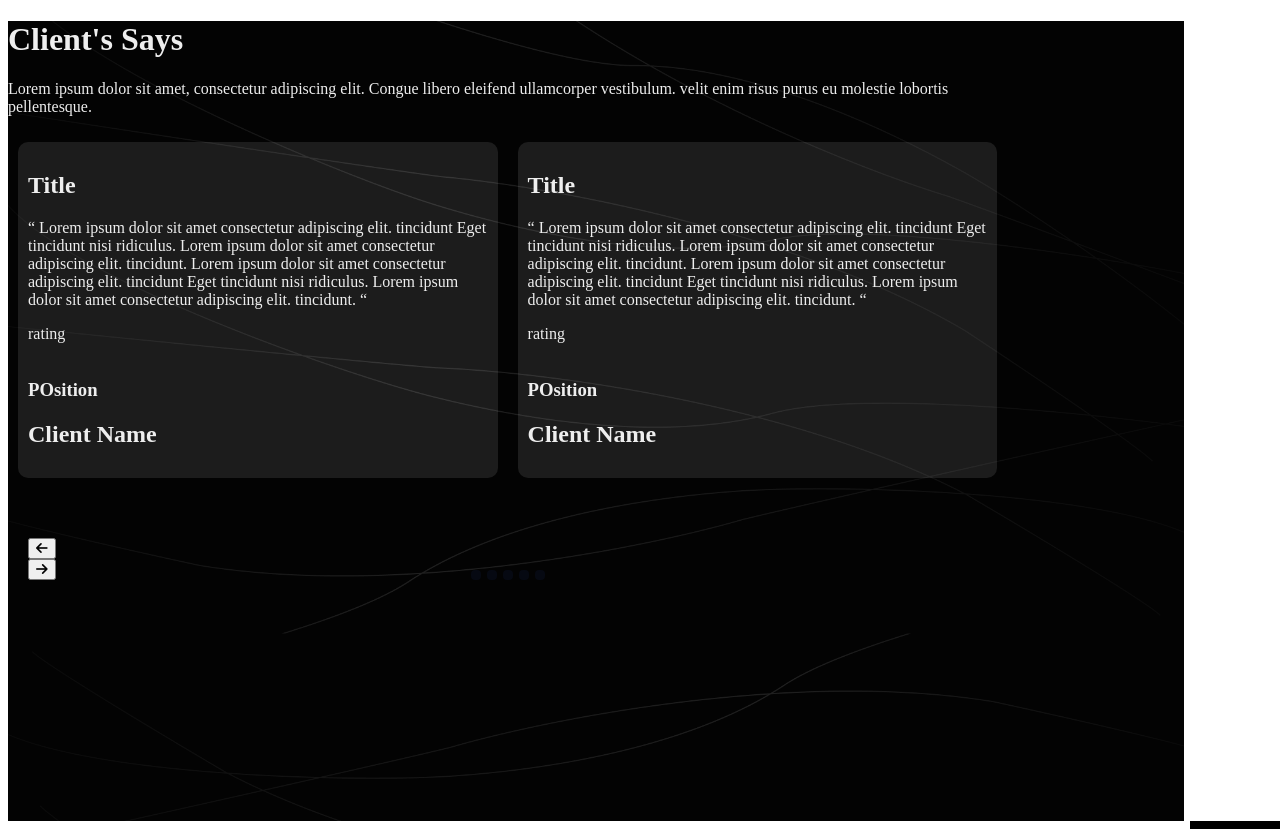
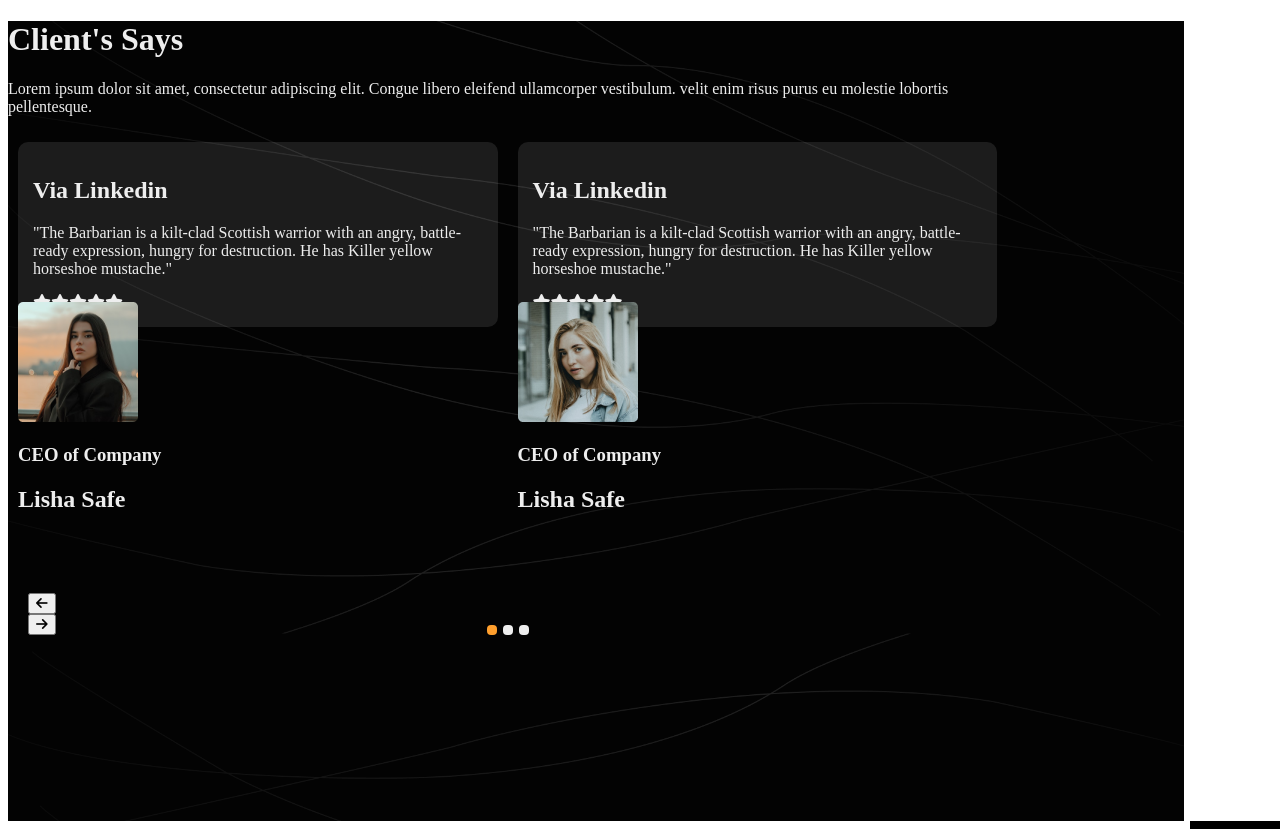
Before and after one commit to mahmudulhsn/vue-portfolio, a Vue app: page /client in a window 1280 px wide. Built offline with nearby package versions, Linux system fonts and the light colour scheme.

Commit message:
client done

```diff
--- a/src/Seeds/Items.js
+++ b/src/Seeds/Items.js
@@ -1,77 +1,32 @@
 export default [
   {
     id: 1,
-        alias: "barbarian",
-        title: "The Barbarian",
-        descr:
+    name: "Lisha Safe",
+    position: "CEO of Company",
+    media: "Linkedin",
+    comments:
       "The Barbarian is a kilt-clad Scottish warrior with an angry, battle-ready expression, hungry for destruction. He has Killer yellow horseshoe mustache.",
-        img:
-            "https://tocode.ru/static/uploads/courses/3/clash-of-clans-images/barbarian.png",
-        lvl: 4,
-        info: [
-            { title: "training", value: "20s" },
-            { title: "speed", value: "16" },
-            { title: "cost", value: "150" }
-        ]
+    img: "../../src/assets/img/clients/client-1.png",
+    rating: 4,
   },
   {
     id: 2,
-        alias: "archer",
-        title: "The Archer",
-        descr:
-            "The Archer is a female warrior with sharp eyes. She wears a short, light green dress, a hooded cape, a leather belt and an attached small pouch.",
-        img:
-            "https://tocode.ru/static/uploads/courses/3/clash-of-clans-images/archer.png",
-        lvl: 4,
-        info: [
-            { title: "training", value: "25s" },
-            { title: "speed", value: "24" },
-            { title: "cost", value: "300" }
-        ]
+    name: "Lisha Safe",
+    position: "CEO of Company",
+    media: "Linkedin",
+    comments:
+      "The Barbarian is a kilt-clad Scottish warrior with an angry, battle-ready expression, hungry for destruction. He has Killer yellow horseshoe mustache.",
+    img: "../../src/assets/img/clients/client-2.png",
+    rating: 4,
   },
   {
     id: 3,
-        alias: "giant",
-        title: "The Giant",
-        descr:
-            "Slow, steady and powerful, Giants are massive warriors that soak up huge amounts of damage. Show them a turret or cannon and you will see their fury unleashed!",
-        img:
-            "https://tocode.ru/static/uploads/courses/3/clash-of-clans-images/giant.png",
-        lvl: 4,
-        info: [
-            { title: "training", value: "2m" },
-            { title: "speed", value: "12" },
-            { title: "cost", value: "2250" }
-        ]
+    name: "Lisha Safe",
+    position: "CEO of Company",
+    media: "Linkedin",
+    comments:
+      "The Barbarian is a kilt-clad Scottish warrior with an angry, battle-ready expression, hungry for destruction. He has Killer yellow horseshoe mustache.",
+    img: "../../src/assets/img/clients/client-1.png",
+    rating: 3,
   },
-    {
-        id: 4,
-        alias: "goblin",
-        title: "The Goblin",
-        descr:
-            "These pesky little creatures only have eyes for one thing: LOOT! They are faster than a Spring Trap, and their hunger for resources is limitless.",
-        img:
-            "https://tocode.ru/static/uploads/courses/3/clash-of-clans-images/goblin.png",
-        lvl: 5,
-        info: [
-            { title: "training", value: "30s" },
-            { title: "speed", value: "32" },
-            { title: "cost", value: "100" }
-        ]
-    },
-    {
-        id: 5,
-        alias: "wizard",
-        title: "The Wizard",
-        descr:
-            "The Wizard is a terrifying presence on the battlefield. Pair him up with some of his fellows and cast concentrated blasts of destruction on anything, land or sky!",
-        img:
-            "https://tocode.ru/static/uploads/courses/3/clash-of-clans-images/wizard.png",
-        lvl: 6,
-        info: [
-            { title: "training", value: "5m" },
-            { title: "speed", value: "16" },
-            { title: "cost", value: "3800" }
-        ]
-    }
 ];
--- a/src/components/Carousel/TheCard.vue
+++ b/src/components/Carousel/TheCard.vue
@@ -1,21 +1,29 @@
 <template>
-  <div class="card flex flex-col">
-    <div class="">
-      <h1>Title</h1>
-      <p>
-        “ Lorem ipsum dolor sit amet consectetur adipiscing elit. tincidunt Eget
-        tincidunt nisi ridiculus. Lorem ipsum dolor sit amet consectetur
-        adipiscing elit. tincidunt. Lorem ipsum dolor sit amet consectetur
-        adipiscing elit. tincidunt Eget tincidunt nisi ridiculus. Lorem ipsum
-        dolor sit amet consectetur adipiscing elit. tincidunt. “
-      </p>
-      <div>rating</div>
+  <div class="card flex flex-col mt-8">
+    <div class="card-head flex flex-col">
+      <h1>
+        <span class="float-left border-b leading-loose">
+          Via {{ item.media }}</span
+        >
+      </h1>
+      <p class="my-8">"{{ item.comments }}"</p>
+      <div class="rating">
+        <span class="float-right">
+          <span v-for="rating in 5" :key="rating">
+            <span v-if="rating <= item.rating" class="text-default mr-1"
+              ><i class="fa-solid fa-star"></i
+            ></span>
+            <span v-else><i class="fa-solid fa-star"></i></span>
+          </span>
+        </span>
+      </div>
     </div>
-    <div>
-      <img src="" alt="" />
-      <div>
-        <h3>POsition</h3>
-        <h1>Client Name</h1>
+
+    <div class="client-info flex items-end space-x-6">
+      <img :src="item.img" alt="" />
+      <div class="flex flex-col items-start">
+        <h3>{{ item.position }}</h3>
+        <h1>{{ item.name }}</h1>
       </div>
     </div>
   </div>
@@ -24,19 +32,9 @@
 <script>
 export default {
   props: {
-    name: {
-      type: String,
+    item: {
+      type: Object,
       required: true,
-    },
-    title: {
-      type: String,
-      required: true,
-    },
-    imgUrl: {
-      type: String,
-    },
-    link: {
-      type: String,
     },
   },
 };
@@ -44,9 +42,16 @@ export default {
 
 <style scoped>
 .card {
+  position: relative;
+}
+.card-head {
   background: rgba(255, 255, 255, 0.1);
   border-radius: 10px;
-  padding: 10px;
+  padding: 15px;
   margin: 10px;
 }
+.client-info {
+  padding: 10px;
+  margin-top: -45px;
+}
 </style>
--- a/src/components/Portfolios/SinglePortfolio.vue
+++ b/src/components/Portfolios/SinglePortfolio.vue
@@ -44,7 +44,7 @@ export default {
 <style scoped>
 .overlay {
   /* display: block; */
-  visibility: visible;
+  visibility: hidden;
   background: rgba(0, 0, 0, 0.8);
   width: 89%;
   height: 85%;
--- a/src/views/ClientView.vue
+++ b/src/views/ClientView.vue
@@ -23,12 +23,7 @@
           :breakpoints="breakpoints"
         >
           <slide class="card__wrapper" v-for="item in items" :key="item.id">
-            <TheCard
-              :name="`${item.lvl} lvl`"
-              :title="item.title"
-              :imgUrl="item.img"
-              :link="`/${item.alias}`"
-            >
+            <TheCard :item="item">
               <template v-slot:body>
                 {{ item.descr }}
               </template>
@@ -42,7 +37,7 @@
             <div class="navigation flex justify-between">
               <div class="prev">
                 <button
-                  @click="next"
+                  @click="prev"
                   class="float-left px-3 py-1 bg-white text-black rounded"
                 >
                   <i class="fa-solid fa-arrow-left"></i>
@@ -53,7 +48,7 @@
               </div>
               <div class="next">
                 <button
-                  @click="prev"
+                  @click="next"
                   class="float-right px-3 py-1 bg-white text-black rounded"
                 >
                   <i class="fa-solid fa-arrow-right"></i>
@@ -104,7 +99,7 @@ export default {
       },
       breakpoints: {
         300: {
-          itemsToShow: 2,
+          itemsToShow: 1,
         },
         700: {
           itemsToShow: 2,
@@ -163,7 +158,9 @@ export default {
 .service {
   justify-content: flex-start;
 }
-
+.carousel__pagination-button--active {
+  background-color: #ff9e2b !important;
+}
 .carousel__pagination-button {
   margin: var(--vc-pgn-margin);
   width: 10px;
@@ -171,7 +168,7 @@ export default {
   border-radius: var(--vc-pgn-height);
   border: 0;
   cursor: pointer;
-  background-color: var(--vc-pgn-background-color);
+  background-color: #eeeeee;
 }
 .navigation {
   margin-top: 40px;
```
Also changed, not shown: src/assets/img/clients/client-1.png (added), src/assets/img/clients/client-2.png (added). Lines whose indentation alone changed are shown as unchanged.
